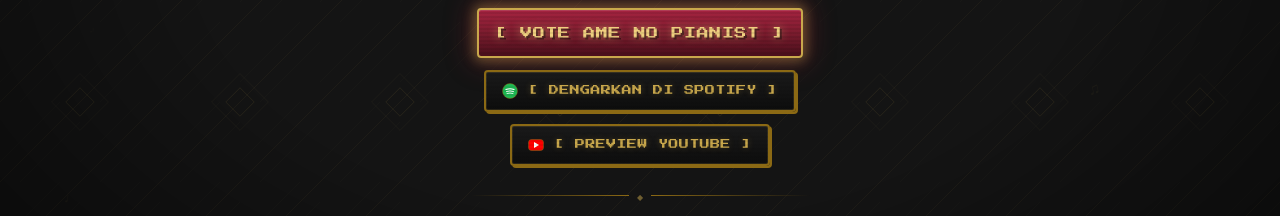
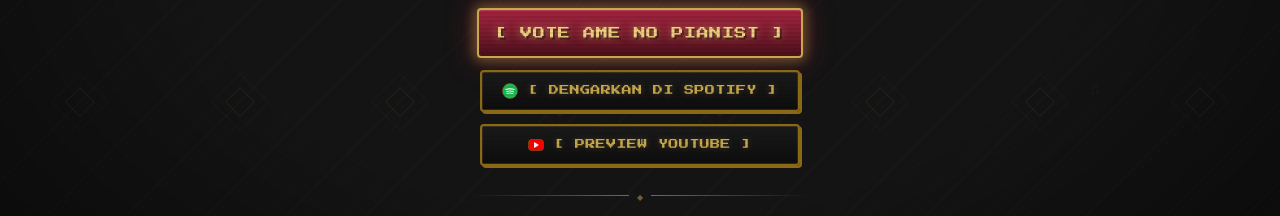
Before and after one commit to JuandaPatra/request-hour, a Next.js app: page / in a window 1280 px wide. Shown: the part 458-674 px from the top of the page. Built offline with nearby package versions, Linux system fonts and the light colour scheme.

Commit message:
fixing:button vote not working on safari browser

```diff
--- a/app/components/ActionButtons.tsx
+++ b/app/components/ActionButtons.tsx
@@ -10,10 +10,12 @@
     <div className="flex flex-col items-center gap-3 w-full px-4">
 
       {/* ── VOTE Button (large, maroon, pulsing glow) ── */}
-      <Link href="https://rh26.jkt48.com/" target="_blank">
-      <button
+      <a
+        href="https://rh26.jkt48.com/"
+        target="_blank"
+        rel="noopener noreferrer"
         id="btn-vote"
-        className="btn-vote pixel-border w-full relative overflow-hidden group"
+        className="btn-vote pixel-border w-full relative overflow-hidden group block text-center text-decoration-none"
         style={{
           background: "linear-gradient(180deg, var(--maroon-light) 0%, var(--maroon) 50%, var(--maroon-dark) 100%)",
           padding: "14px 16px",
@@ -52,14 +54,15 @@
         >
           [ VOTE AME NO PIANIST ]
         </span>
-      </button>
-      </Link>
+      </a>
 
       {/* ── Spotify Button ── */}
-      <Link href="https://open.spotify.com/track/77xjdd1jftQGgn7Zor1nxM?si=39c8952c1a4540ef" target="_blank">
-      <button
+      <a
+        href="https://open.spotify.com/track/77xjdd1jftQGgn7Zor1nxM?si=39c8952c1a4540ef"
+        target="_blank"
+        rel="noopener noreferrer"
         id="btn-spotify"
-        className="pixel-border w-full relative overflow-hidden group"
+        className="pixel-border w-full relative overflow-hidden group text-decoration-none"
         style={{
           background: "linear-gradient(180deg, #1a1a1a 0%, #0d0d0d 100%)",
           padding: "11px 16px",
@@ -112,14 +115,15 @@
         >
           [ DENGARKAN DI SPOTIFY ]
         </span>
-      </button>
-      </Link>
+      </a>
 
       {/* ── YouTube Button ── */}
-      <Link href="https://www.youtube.com/watch?v=ngyy4XJr5E0" target="_blank">
-      <button
+      <a
+        href="https://www.youtube.com/watch?v=ngyy4XJr5E0"
+        target="_blank"
+        rel="noopener noreferrer"
         id="btn-youtube"
-        className="pixel-border w-full relative overflow-hidden group"
+        className="pixel-border w-full relative overflow-hidden group text-decoration-none"
         style={{
           background: "linear-gradient(180deg, #1a1a1a 0%, #0d0d0d 100%)",
           padding: "11px 16px",
@@ -170,8 +174,7 @@
         >
           [ PREVIEW YOUTUBE ]
         </span>
-      </button>
-      </Link>
+      </a>
     </div>
   );
 }
```
